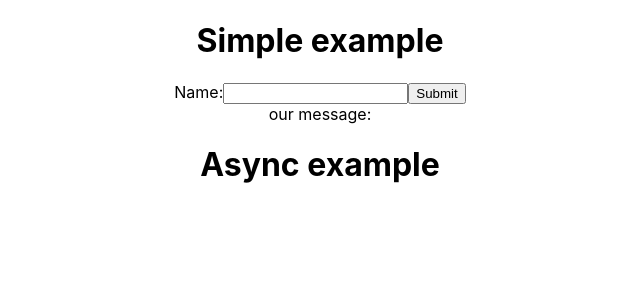
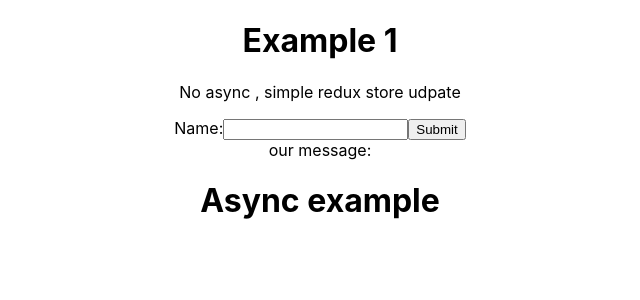
Before and after one commit to frankagathos/modern-redux, a React (Create React App) app: page / in a window 1280 px wide. Shown: the top 300 px of the page, without its empty margins (320-960 px from the left). Built offline with nearby package versions, Linux system fonts and the light colour scheme.

Commit message:
readme and other udpates

```diff
--- a/src/presentation/App.js
+++ b/src/presentation/App.js
@@ -20,7 +20,8 @@ function App() {
 
   return (
     <div className="App">
-      <h1>Simple example</h1>
+      <h1>Example 1</h1>
+      <p>No async , simple redux store udpate</p>
       <form onSubmit={handleSubmit}>
         <label>
           Name:
```
Also changed, not shown: 1 other file (tests, documents, lock files or other folders).
